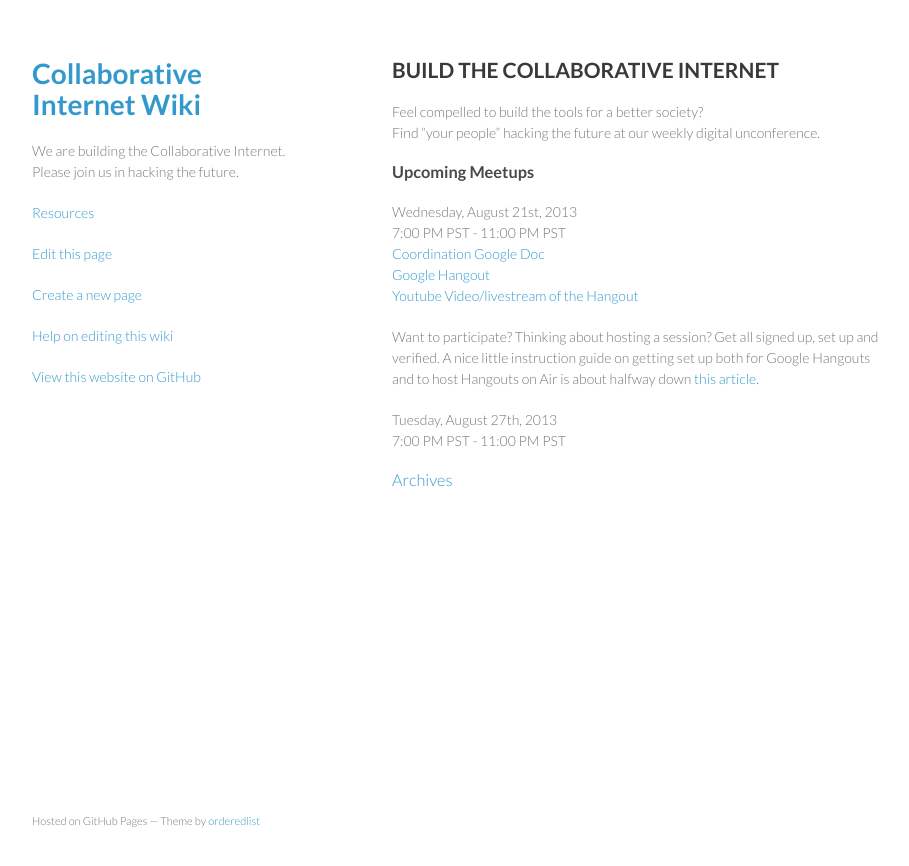
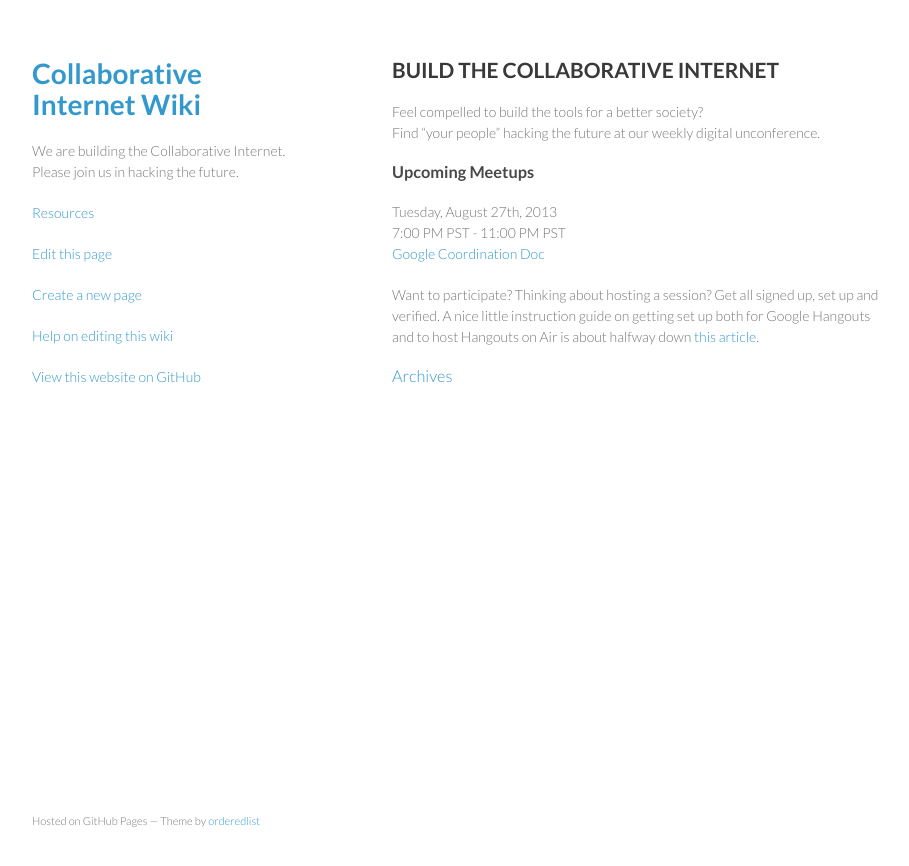
Before and after one commit to collaborativeinternet/collaborativeinternet.github.io, a Jekyll site: the page built from index.md, in a window 1280 px wide. Shown: the top 866 px of the page, without its empty margins (178-1087 px from the left). Built offline with Jekyll 4.4.1, drawn with Linux system fonts in a browser that asks for light colours.

Commit message:
Update index.md

```diff
--- a/index.md
+++ b/index.md
@@ -8,19 +8,15 @@
 Find "your people" hacking the future at our weekly digital unconference.
 
 ### Upcoming Meetups
-Wednesday, August 21st, 2013
+Tuesday, August 27th, 2013
 7:00 PM PST - 11:00 PM PST
-[Coordination Google Doc](https://docs.google.com/spreadsheet/ccc?key=0Aqe_OvhjNeDPdHBfb25YTnYzQXNlZG5PSUduazhER0E&usp=sharing)
-[Google Hangout](https://plus.google.com/hangouts/_/147ff4046c9a0278bf8f1bc370bde2a12a8642ff?authuser=1&hl=en)
-[Youtube Video/livestream of the Hangout](http://youtu.be/mH7wj865bfs	)
+[Google Coordination Doc](https://docs.google.com/spreadsheet/ccc?key=0Aqe_OvhjNeDPdF9iZ0dEaWUxSGlkLVlqT3pDaWJiSmc&usp=sharing)
 
 
 Want to participate?  Thinking about hosting a session?  Get all signed up, set up and verified.  A nice little instruction guide on getting set up both for Google Hangouts and to host Hangouts on Air is about halfway down [this article](http://mackwebsolutions.com/blog/2012/08/the-comprehensiveish-guide-to-google-hangouts/).
 
 
 
-Tuesday, August 27th, 2013
-7:00 PM PST - 11:00 PM PST
 
 
 
```
